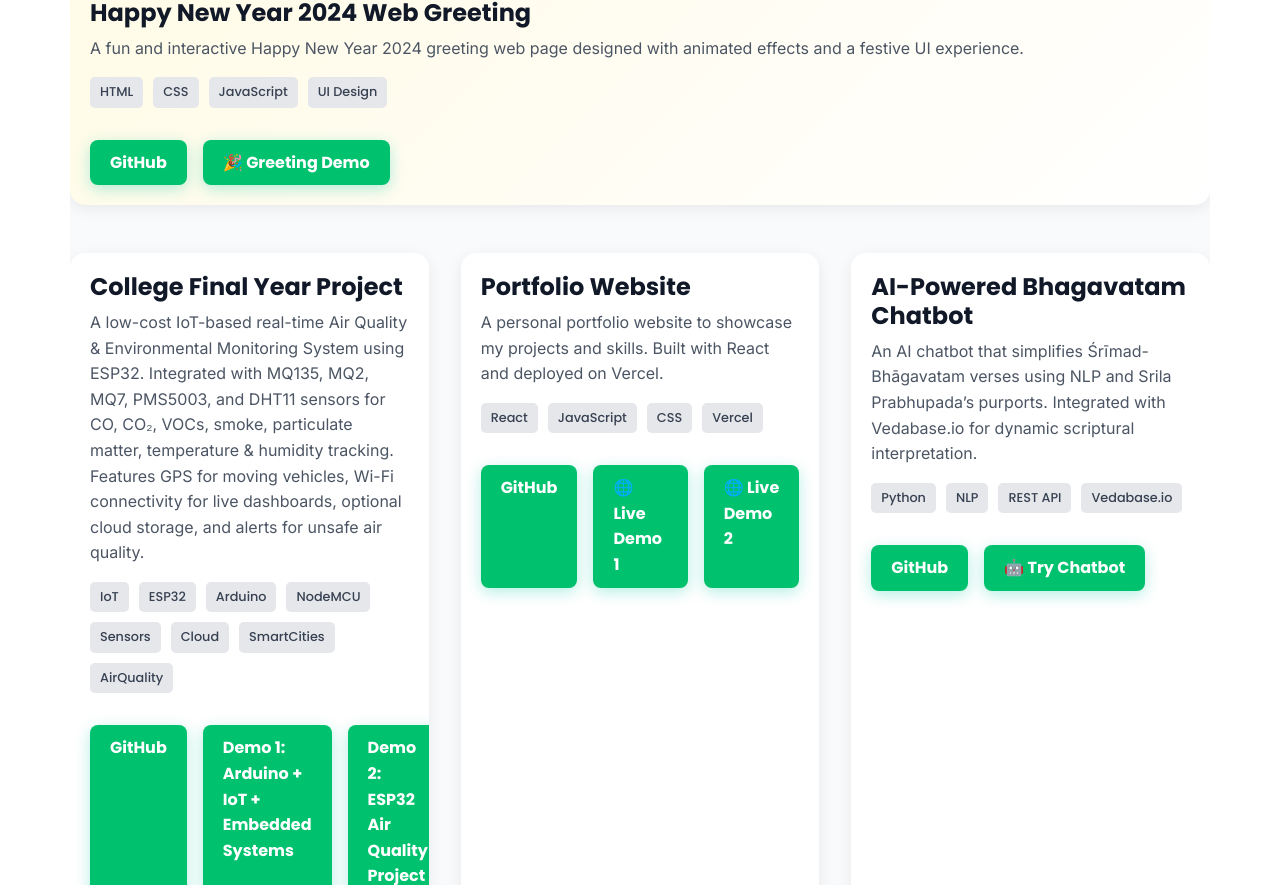
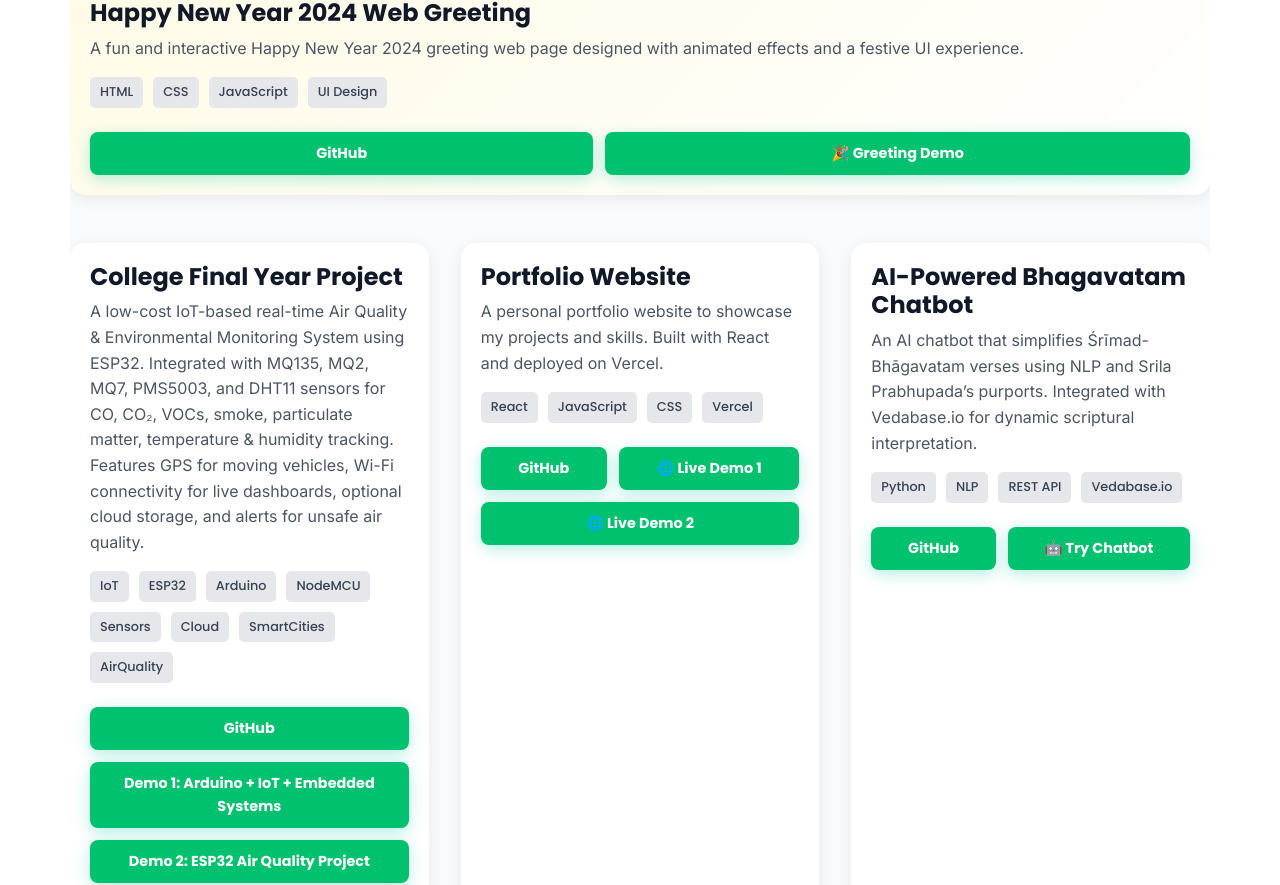
Before and after one commit to hritikmondal2003/Final_Work, a React (Vite) app: page / in a window 1280 px wide. Shown: the part 1915-2800 px from the top of the page. Built offline with nearby package versions, Linux system fonts and the light colour scheme.

Commit message:
Update Projects.css

```diff
--- a/src/components/Projects.css
+++ b/src/components/Projects.css
@@ -60,21 +60,26 @@
   font-weight: 500;
 }
 
+/* ✅ Fixed buttons */
 .project-buttons {
   display: flex;
-  gap: 1rem;
+  flex-wrap: wrap; /* allows multiple buttons to wrap */
+  gap: 0.75rem;
+  margin-top: 0.5rem;
 }
 
-/* ✅ Button Styling */
 .btn-primary {
   display: inline-block;
   background-color: #00d084;
   color: white;
-  padding: 10px 20px;
-  margin: 8px 0 0 0;
+  padding: 10px 16px;
   text-decoration: none;
   border-radius: 8px;
   font-weight: 600;
+  font-size: 0.9rem;
+  text-align: center;
+  flex: 1 1 auto;   /* makes all buttons adapt evenly */
+  min-width: 120px; /* ensures they don’t shrink too small */
   transition: background-color 0.3s ease, transform 0.2s ease;
 }
 
```
